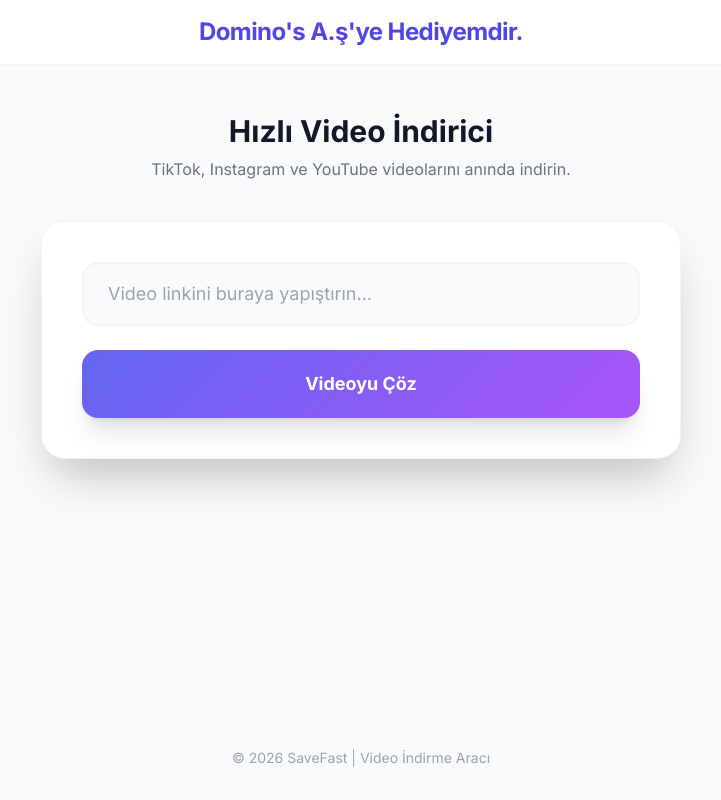
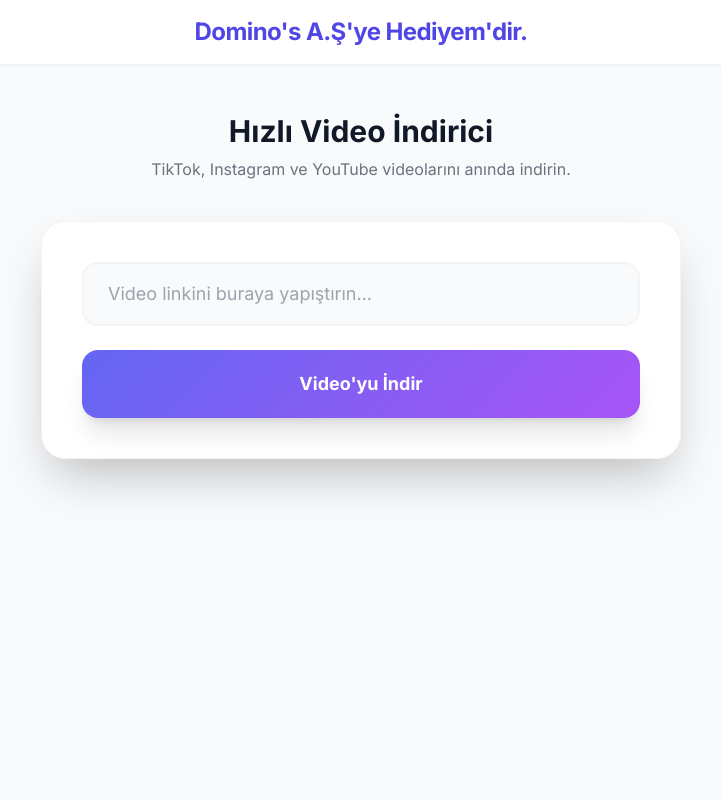
Before and after one commit to ilkerortak/video-downloader, a Flask app: page / in a window 1280 px wide. Shown: the whole page, without its empty margins (279-1000 px from the left). Run offline with Flask 3, Linux system fonts and the light colour scheme; some libraries are stand-ins or nearby versions.

Commit message:
Update index.html

```diff
--- a/templates/index.html
+++ b/templates/index.html
@@ -17,7 +17,7 @@
 <body class="bg-gray-50 min-h-screen flex flex-col">
 
     <nav class="bg-white shadow-sm p-4 text-center border-b border-gray-100">
-        <h1 class="text-2xl font-bold text-indigo-600 tracking-tight">Domino's A.ş'ye Hediyemdir.</h1>
+        <h1 class="text-2xl font-bold text-indigo-600 tracking-tight">Domino's A.Ş'ye Hediyem'dir.</h1>
     </nav>
 
     <main class="flex-grow container mx-auto px-4 py-12 max-w-2xl">
@@ -45,37 +45,7 @@
                     type="submit" id="submitBtn"
                     class="w-full gradient-bg text-white font-bold py-5 rounded-2xl hover:scale-[1.02] transition-all active:scale-95 shadow-xl flex justify-center items-center text-lg"
                 >
-                    <span id="btnText">Videoyu Çöz</span>
+                    <span id="btnText">Video'yu İndir</span>
                     <div id="loaderIcon" class="hidden loader ease-linear rounded-full border-4 border-t-4 border-white/20 h-6 w-6 ml-3"></div>
                 </button>
             </form>
-
-            {% if video_info %}
-            <div class="mt-10 p-8 bg-indigo-50 rounded-3xl border border-indigo-100 text-center">
-                <h3 class="text-lg font-bold text-gray-800 mb-6 leading-tight">{{ video_info.title }}</h3>
-                <a
-                    href="{{ video_info.url }}"
-                    target="_blank"
-                    class="inline-block w-full sm:w-auto bg-green-500 hover:bg-green-600 text-white font-extrabold py-4 px-12 rounded-2xl transition-all shadow-lg"
-                >
-                    Videoyu İndir
-                </a>
-            </div>
-            {% endif %}
-        </div>
-    </main>
-
-    <footer class="py-8 text-center text-gray-400 text-sm">
-        &copy; 2026 SaveFast | Video İndirme Aracı
-    </footer>
-
-    <script>
-        document.getElementById('downloadForm').onsubmit = function() {
-            document.getElementById('btnText').innerText = "Video İşleniyor...";
-            document.getElementById('loaderIcon').classList.remove('hidden');
-            document.getElementById('submitBtn').classList.add('opacity-80', 'cursor-not-allowed');
-        };
-    </script>
-
-</body>
-</html>
```
